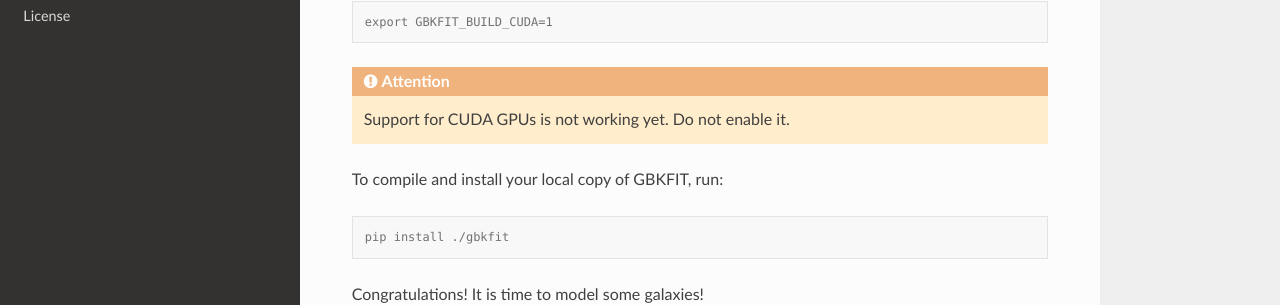
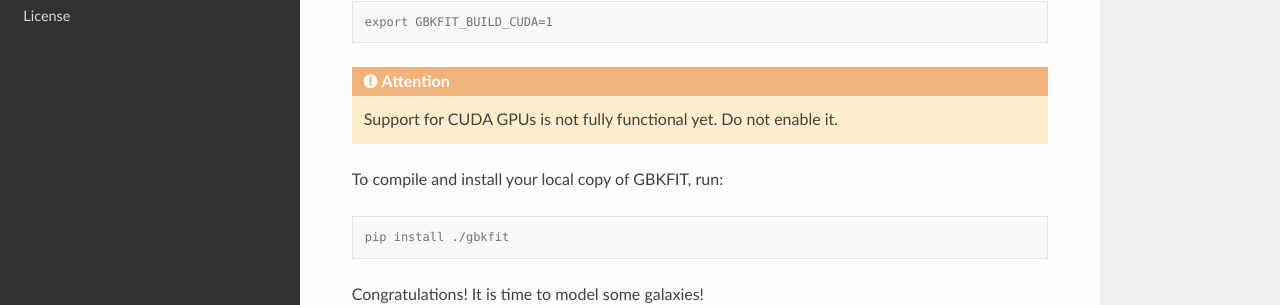
Before and after one commit to bek0s/gbkfit, a Sphinx documentation site: the page built from docs/source/install.rst, in a window 1280 px wide and 900 px high, scrolled down 2572 px. Shown: the part 404-709 px from the top of the window. Built offline with Sphinx 7.4.7 and the Read the Docs theme 2.0.0, drawn with Linux system fonts in a browser that asks for light colours.

```diff
--- a/docs/source/install.rst
+++ b/docs/source/install.rst
@@ -143,7 +143,7 @@
    export GBKFIT_BUILD_CUDA=1
 
 .. attention::
-   Support for CUDA GPUs is not working yet. Do not enable it.
+   Support for CUDA GPUs is not fully functional yet. Do not enable it.
 
 To compile and install your local copy of GBKFIT, run:
 
```
